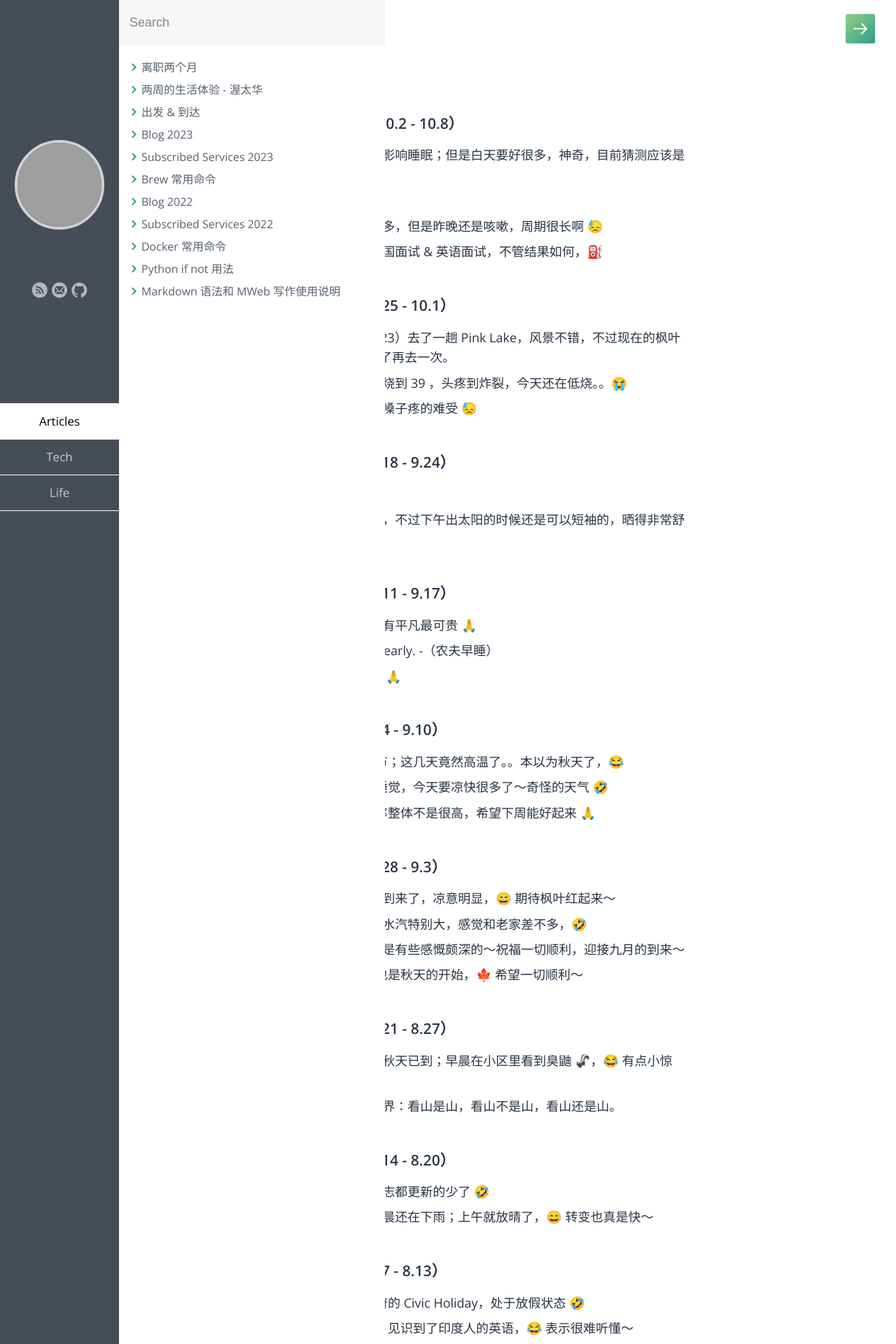
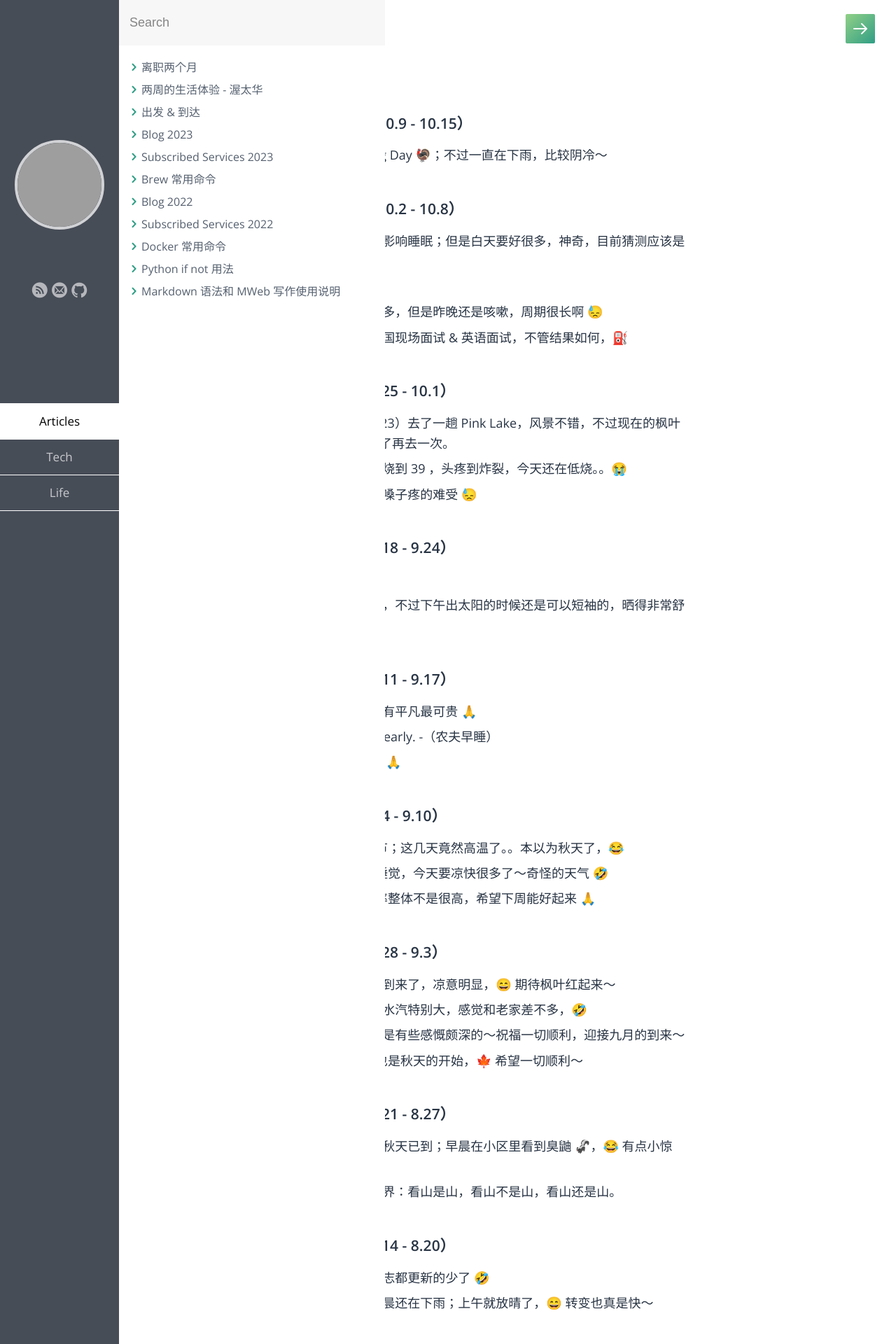
Before and after one commit to samxupeiran/samxupeiran.github.io, a Jekyll site: the page built from _posts/life/2023-01-03-my-blog.md, in a window 1280 px wide. Shown: the top 1920 px of the page at 70% size. Built offline with Jekyll 4.4.1, drawn with Linux system fonts in a browser that asks for light colours; some web fonts are replaced; some of the changed text lies outside the part shown; grey boxes are pictures that could not be loaded.

Commit message:
feat: add weekly blog 10.9

```diff
--- a/_posts/life/2023-01-03-my-blog.md
+++ b/_posts/life/2023-01-03-my-blog.md
@@ -6,11 +6,14 @@ tags: Blog
 ---
 
 
+- ### 2023 年 10 月 第 2 周（10.9 - 10.15）
+     - 10.9 Happy Thanksgiving Day 🦃；不过一直在下雨，比较阴冷～
+
 - ### 2023 年 10 月 第 1 周（10.2 - 10.8）
      - 10.2 晚上依旧咳嗽，非常影响睡眠；但是白天要好很多，神奇，目前猜测应该是复🐑～
      - 10.3 Fate decide
      - 10.4 今天白天感觉好了很多，但是昨晚还是咳嗽，周期很长啊 😓
-     - 10.5 经历了人生第一次异国面试 & 英语面试，不管结果如何，⛽️
+     - 10.5 经历了人生第一次异国现场面试 & 英语面试，不管结果如何，⛽️
 
 - ### 2023 年 9 月 第 4 周（9.25 - 10.1）
      - 9.25 今天周一，周末（9.23）去了一趟 Pink Lake，风景不错，不过现在的枫叶还没有红，等过段时间红了再去一次。
```
